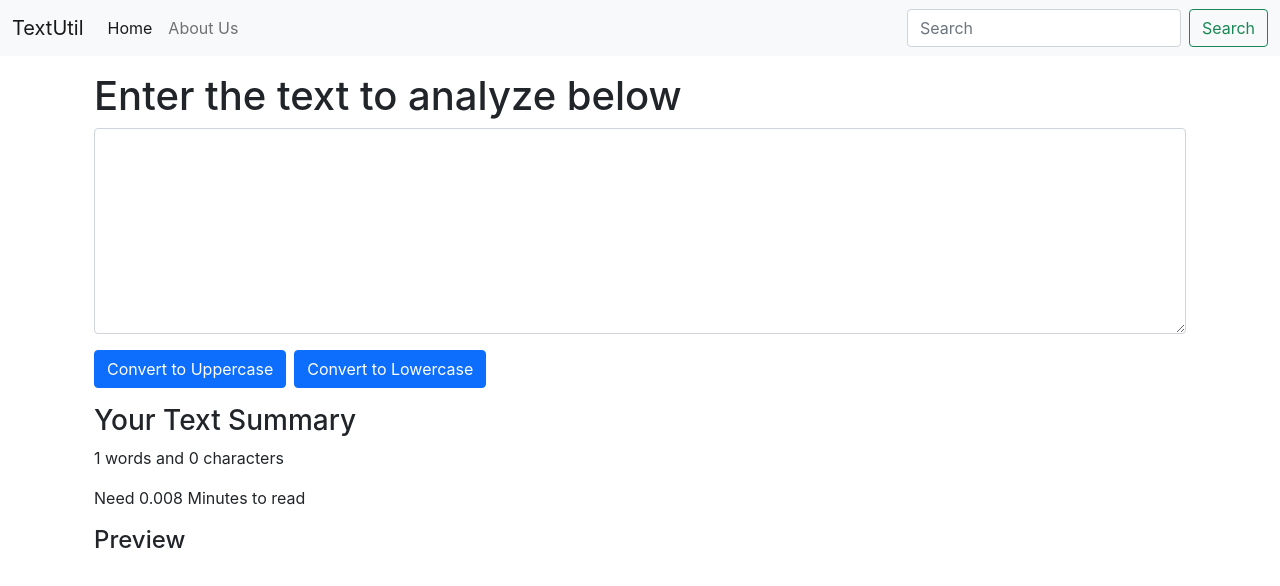
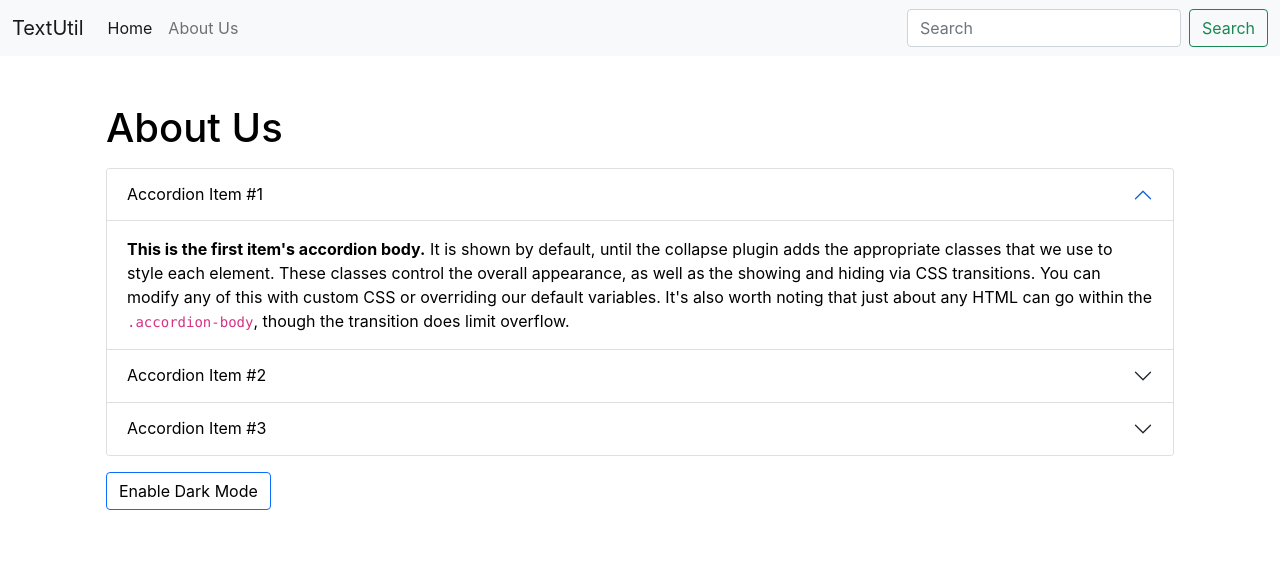
Before and after one commit to naimahassan43/textutils-app, a React (Create React App) app: page / in a window 1280 px wide. Shown: the top 586 px of the page. Built offline with nearby package versions, Linux system fonts and the light colour scheme.

Commit message:
Enable dark mode

```diff
--- a/src/App.js
+++ b/src/App.js
@@ -1,13 +1,15 @@
 import "./App.css";
+import About from "./components/About";
 import Navbar from "./components/Navbar";
-import TextForm from "./components/TextForm";
+// import TextForm from "./components/TextForm";
 
 function App() {
   return (
     <>
       <Navbar title="TextUtil" aboutText="About Us" />
       <div className="container my-3">
-        <TextForm heading="Enter the text to analyze below" />
+        {/* <TextForm heading="Enter the text to analyze below" /> */}
+        <About />
       </div>
     </>
   );
--- /dev/null
+++ b/src/components/About.js
@@ -0,0 +1,143 @@
+import React, { useState } from "react";
+
+export default function About() {
+  const [myStyle, setMyStyle] = useState({
+    color: "black",
+    backgroundColor: "white",
+  });
+  const [btnText, setBtnText] = useState("Enable Dark Mode");
+  const toggleStyle = () => {
+    if (myStyle.color === "black") {
+      setMyStyle({
+        color: "white",
+        backgroundColor: "black",
+        border: "1px solid white",
+      });
+      setBtnText("Enable Light Mode");
+    } else {
+      setMyStyle({
+        color: "black",
+        backgroundColor: "white",
+      });
+      setBtnText("Enable Dark Mode");
+    }
+  };
+  return (
+    <div className="container py-3" style={myStyle}>
+      <div className="container" style={myStyle}>
+        <h1 className="my-3">About Us</h1>
+        <div className="accordion" id="accordionExample">
+          <div className="accordion-item">
+            <h2 className="accordion-header" id="headingOne">
+              <button
+                className="accordion-button"
+                type="button"
+                data-bs-toggle="collapse"
+                data-bs-target="#collapseOne"
+                aria-expanded="true"
+                aria-controls="collapseOne"
+                style={myStyle}
+              >
+                Accordion Item #1
+              </button>
+            </h2>
+            <div
+              id="collapseOne"
+              className="accordion-collapse collapse show"
+              aria-labelledby="headingOne"
+              data-bs-parent="#accordionExample"
+            >
+              <div className="accordion-body" style={myStyle}>
+                <strong>This is the first item's accordion body.</strong> It is
+                shown by default, until the collapse plugin adds the appropriate
+                classes that we use to style each element. These classes control
+                the overall appearance, as well as the showing and hiding via
+                CSS transitions. You can modify any of this with custom CSS or
+                overriding our default variables. It's also worth noting that
+                just about any HTML can go within the{" "}
+                <code>.accordion-body</code>, though the transition does limit
+                overflow.
+              </div>
+            </div>
+          </div>
+          <div className="accordion-item">
+            <h2 className="accordion-header" id="headingTwo">
+              <button
+                className="accordion-button collapsed"
+                type="button"
+                data-bs-toggle="collapse"
+                data-bs-target="#collapseTwo"
+                aria-expanded="false"
+                aria-controls="collapseTwo"
+                style={myStyle}
+              >
+                Accordion Item #2
+              </button>
+            </h2>
+            <div
+              id="collapseTwo"
+              className="accordion-collapse collapse"
+              aria-labelledby="headingTwo"
+              data-bs-parent="#accordionExample"
+            >
+              <div className="accordion-body" style={myStyle}>
+                <strong>This is the second item's accordion body.</strong> It is
+                hidden by default, until the collapse plugin adds the
+                appropriate classes that we use to style each element. These
+                classes control the overall appearance, as well as the showing
+                and hiding via CSS transitions. You can modify any of this with
+                custom CSS or overriding our default variables. It's also worth
+                noting that just about any HTML can go within the{" "}
+                <code>.accordion-body</code>, though the transition does limit
+                overflow.
+              </div>
+            </div>
+          </div>
+          <div className="accordion-item">
+            <h2 className="accordion-header" id="headingThree">
+              <button
+                className="accordion-button collapsed"
+                type="button"
+                data-bs-toggle="collapse"
+                data-bs-target="#collapseThree"
+                aria-expanded="false"
+                aria-controls="collapseThree"
+                style={myStyle}
+              >
+                Accordion Item #3
+              </button>
+            </h2>
+            <div
+              id="collapseThree"
+              className="accordion-collapse collapse"
+              aria-labelledby="headingThree"
+              data-bs-parent="#accordionExample"
+            >
+              <div className="accordion-body" style={myStyle}>
+                <strong>This is the third item's accordion body.</strong> It is
+                hidden by default, until the collapse plugin adds the
+                appropriate classes that we use to style each element. These
+                classes control the overall appearance, as well as the showing
+                and hiding via CSS transitions. You can modify any of this with
+                custom CSS or overriding our default variables. It's also worth
+                noting that just about any HTML can go within the{" "}
+                <code>.accordion-body</code>, though the transition does limit
+                overflow.
+              </div>
+            </div>
+          </div>
+        </div>
+      </div>
+      <div className="container my-3">
+        <button
+          onClick={toggleStyle}
+          type="button"
+          className="btn btn-primary"
+          style={myStyle}
+        >
+          {btnText}
+        </button>
+      </div>
+    </div>
+  );
+}
```
